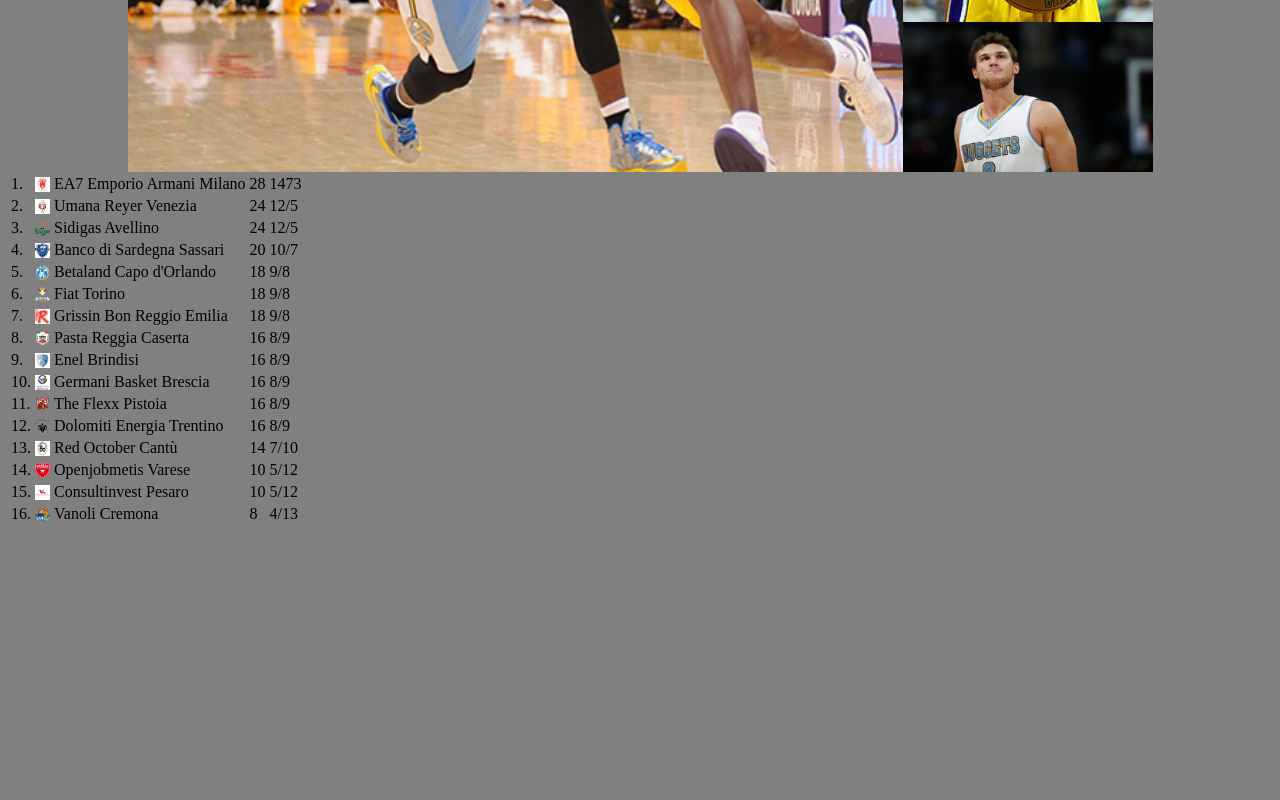
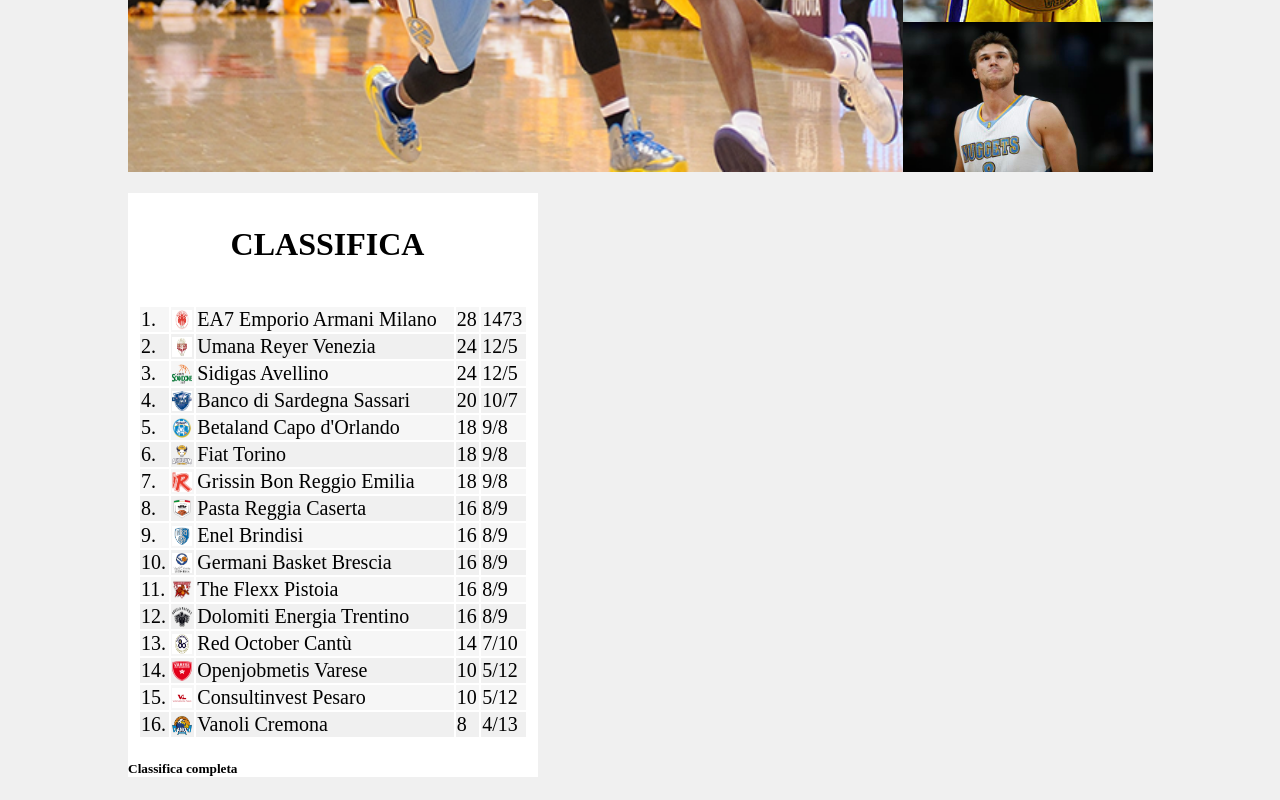
Before and after one commit to cicci99/leonardo-ballardini, a plain HTML site: page index.html in a window 1280 px wide. Shown: the part 1138-1938 px from the top of the page. Before the commit the page ends 1672 px from the top, so only its background shows below. Drawn offline with Linux system fonts and the light colour scheme.

Commit message:
Add files via upload

```diff
--- a/CssLeonardo.css
+++ b/CssLeonardo.css
@@ -89,7 +89,7 @@
 	width: 80%;
 }
 body {
-	background-color: gray;
+	background-color: #f0f0f0;
 }
 #center {
 	position: absolute;
@@ -143,6 +143,28 @@
 	right:9.9%;
 }
 .micro {
-	width:15px;
-	height:15px;
+	width:20px;
+	height:20px;
 }
+.rigabianca {
+	background-color: #f6f6f6;
+}
+.riganera {
+	background-color: #f0f0f0;
+}
+#classifica {
+	background-color:white;
+	margin-left:9.5%;
+	margin-right:70%;
+	width:410px;
+}
+#ergo {
+	padding-left: 10px;
+	font-size:20px;
+	width:400px;
+}
+#elencosquadre {
+  padding-left:25%;
+  padding-top:8%;
+  padding-bottom:5%;
+}
--- a/index.html
+++ b/index.html
@@ -19,7 +19,7 @@
     </table>
   </div>
 
-  <div id="simbol">
+<div id="simbol">
     <table id="loghi">
 	  <tr>
 	    <td><img src="lega basket.jpg" width="74" height="115"/></td>
@@ -39,8 +39,9 @@
 		<td><img src="pistoia.png" class="piccolo" /></td>
 		<td><img src="venezia.gif" class="piccolo" /></td>
 		<td><img src="vanoli.png" class="piccolo" /></td>
+	  </tr>
 	</table>
-  </div>
+</div>
 
   <div id="persone">
     <table id="people">
@@ -83,114 +84,116 @@
   <div id="danilo">
     <img src="danilo.jpg" width="250" height="150"/>
   </div>
-  <div>
-    <table>
-      <tr>
+
+  <div id="classifica">
+   <h1 id="elencosquadre">CLASSIFICA</h1>
+    <table id="ergo">
+      <tr class="rigabianca">
 	    <td>1.</td>
 		<td><img src="emporio armani.jpg" class="micro"/></td>
 		<td>EA7 Emporio Armani Milano</td>
 		<td>28</td>
 		<td>1473</td>
 	  </tr>
-	  <tr>
+	  <tr class="riganera">
 	    <td>2.</td>
 		<td><img src="venezia.gif" class="micro"/></td>
 		<td>Umana Reyer Venezia</td>
 		<td>24</td>
 		<td>12/5</td>
 	  </tr>
-	  <tr>
+	  <tr class="rigabianca">
 	    <td>3.</td>
 		<td><img src="avellino.png" class="micro"/></td>
 		<td>Sidigas Avellino</td>
 		<td>24</td>
 		<td>12/5</td>
 	  </tr>
-	  <tr>
+	  <tr class="riganera">
 	    <td>4.</td>
 		<td><img src="banco di sardegna.jpg" class="micro"/></td>
 		<td>Banco di Sardegna Sassari</td>
 		<td>20</td>
 		<td>10/7</td>
 	  </tr>
-	  <tr>
+	  <tr class="rigabianca">
 	    <td>5.</td>
 		<td><img src="betaland.png" class="micro"/></td>
 		<td>Betaland Capo d'Orlando</td>
 		<td>18</td>
 		<td>9/8</td>
 	  </tr>
-	  <tr>
+	  <tr class="riganera">
 	    <td>6.</td>
 		<td><img src="fiat torino.png" class="micro"/></td>
 		<td>Fiat Torino</td>
 		<td>18</td>
 		<td>9/8</td>
 	  </tr>
-	  <tr>
+	  <tr class="rigabianca">
 	    <td>7.</td>
 		<td><img src="grissin bon reggio emilia.jpg" class="micro"/></td>
 		<td>Grissin Bon Reggio Emilia</td>
 		<td>18</td>
 		<td>9/8</td>
 	  </tr>
-	  <tr>
+	  <tr class="riganera">
 	    <td>8.</td>
 		<td><img src="caserta.png" class="micro"/></td>
 		<td>Pasta Reggia Caserta</td>
 		<td>16</td>
 		<td>8/9</td>
 	  </tr>
-	  <tr>
+	  <tr class="rigabianca">
 	    <td>9.</td>
 		<td><img src="enel brindisi.png" class="micro"/></td>
 		<td>Enel Brindisi</td>
 		<td>16</td>
 		<td>8/9</td>
 	  </tr>
-	  <tr>
+	  <tr class="riganera">
 	    <td>10.</td>
 		<td><img src="germani brescia.jpg" class="micro"/></td>
 		<td>Germani Basket Brescia</td>
 		<td>16</td>
 		<td>8/9</td>
 	  </tr>
-	  <tr>
+	  <tr class="rigabianca">
 	    <td>11.</td>
 		<td><img src="pistoia.png" class="micro"/></td>
 		<td>The Flexx Pistoia</td>
 		<td>16</td>
 		<td>8/9</td>
 	  </tr>
-	  <tr>
+	  <tr class="riganera">
 	    <td>12.</td>
 		<td><img src="terra.png" class="micro"/></td>
 		<td>Dolomiti Energia Trentino</td>
 		<td>16</td>
 		<td>8/9</td>
 	  </tr>
-	  <tr>
+	  <tr class="rigabianca">
 	    <td>13.</td>
 		<td><img src="cantu.jpg" class="micro"/></td>
 		<td>Red October Cantù</td>
 		<td>14</td>
 		<td>7/10</td>
 	  </tr>
-	  <tr>
+	  <tr class="riganera">
 	    <td>14.</td>
 		<td><img src="openjobmetis.png" class="micro"/></td>
 		<td>Openjobmetis Varese</td>
 		<td>10</td>
 		<td>5/12</td>
 	  </tr>
-	  <tr>
+	  <tr class="rigabianca">
 	    <td>15.</td>
 		<td><img src="consultinvest.png" class="micro"/></td>
 		<td>Consultinvest Pesaro</td>
 		<td>10</td>
 		<td>5/12</td>
 	  </tr>
-	  <tr>
+	  <tr class="riganera">
 	    <td>16.</td>
 		<td><img src="vanoli.png" class="micro"/></td>
 		<td>Vanoli Cremona</td>
@@ -198,6 +201,7 @@
 		<td>4/13</td>
 	  </tr>
     </table>
+	<h5>Classifica completa</h5>
   </div>
 
 
```
